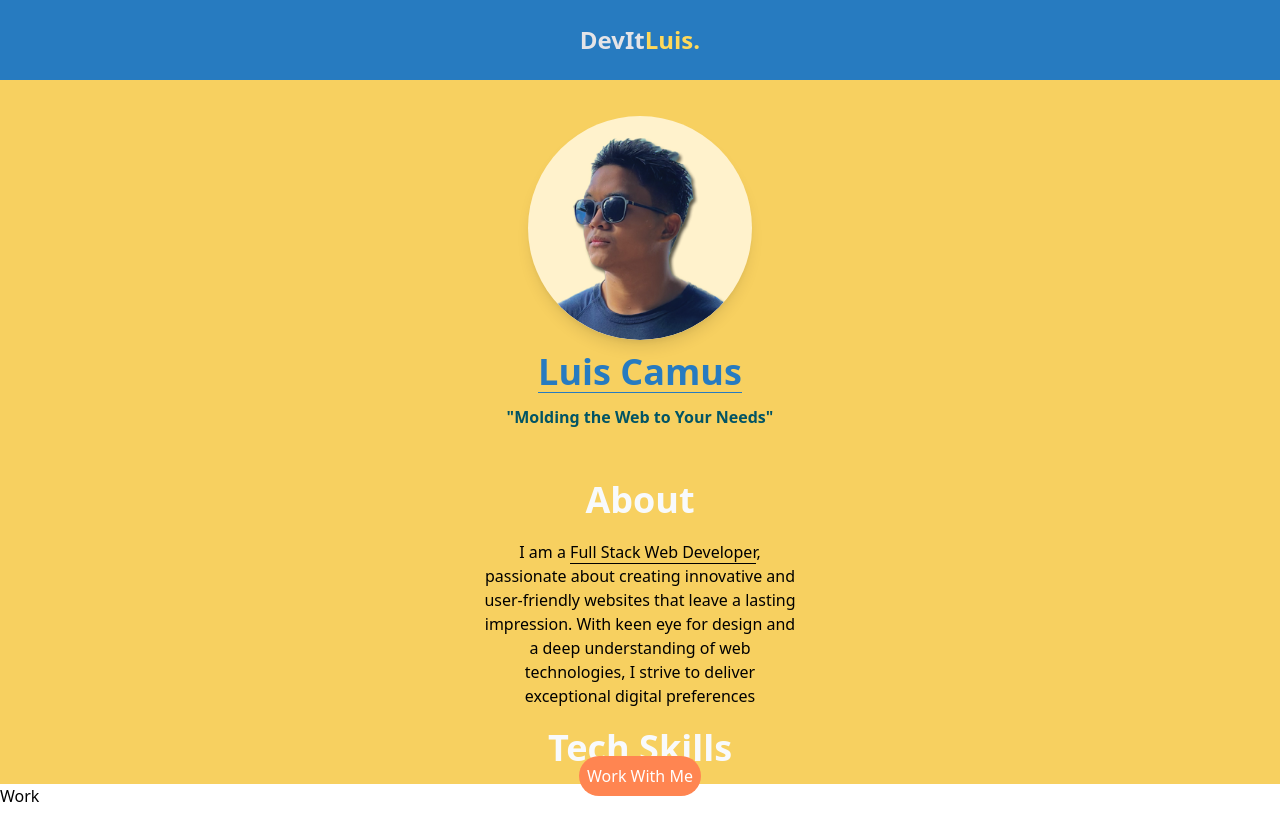
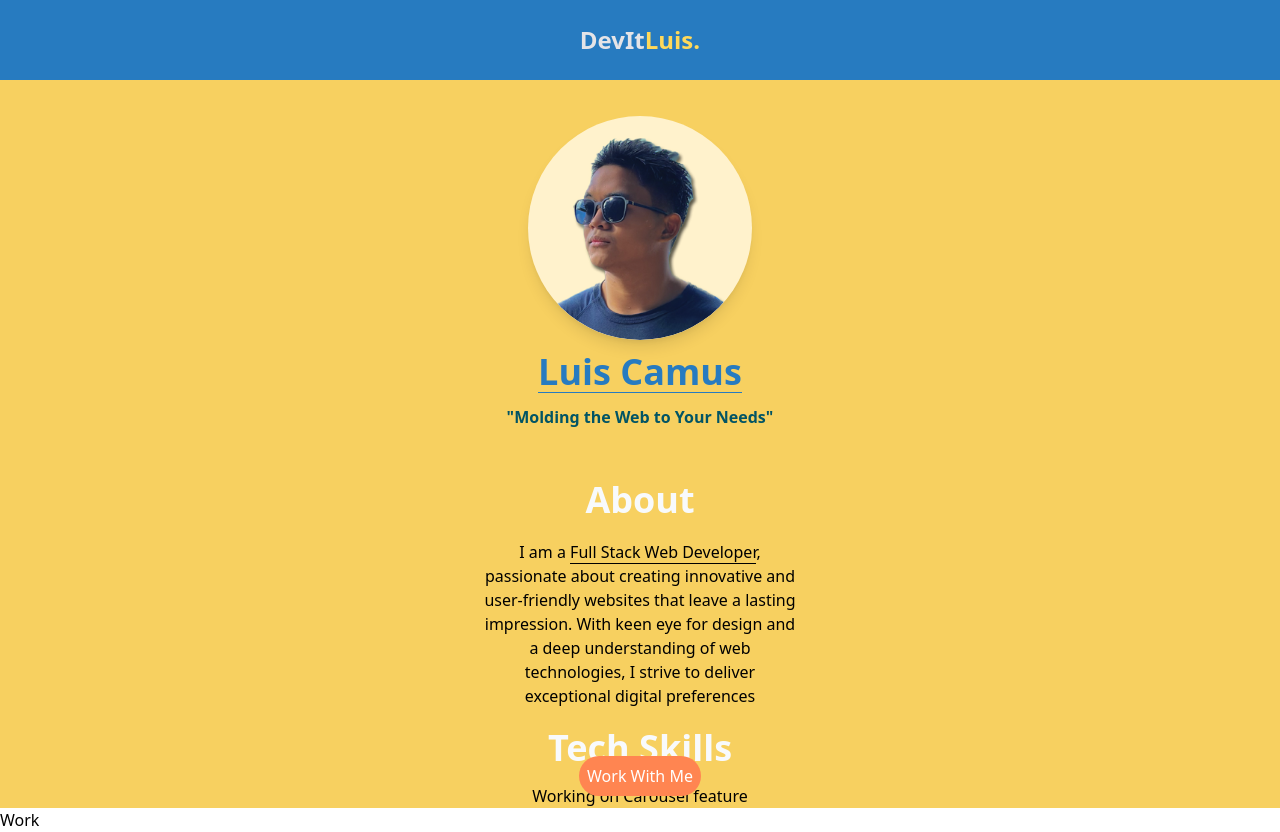
Before and after one commit to Gradientick/luis-camus-portfolio, a React (Vite) app: page / in a window 1280 px wide. Before the commit the page ends 808 px from the top, so only its background shows below. Built offline with nearby package versions, Linux system fonts and the light colour scheme.

Commit message:
working on carousel feature

```diff
--- a/src/components/Skills.jsx
+++ b/src/components/Skills.jsx
@@ -6,6 +6,7 @@ function Skills() {
       <h1 className="text-4xl p-4 text-slate-50 font-bold font-sans">
         Tech Skills
       </h1>
+      <h2>Working on Carousel feature</h2>
     </div>
   );
 }
```
